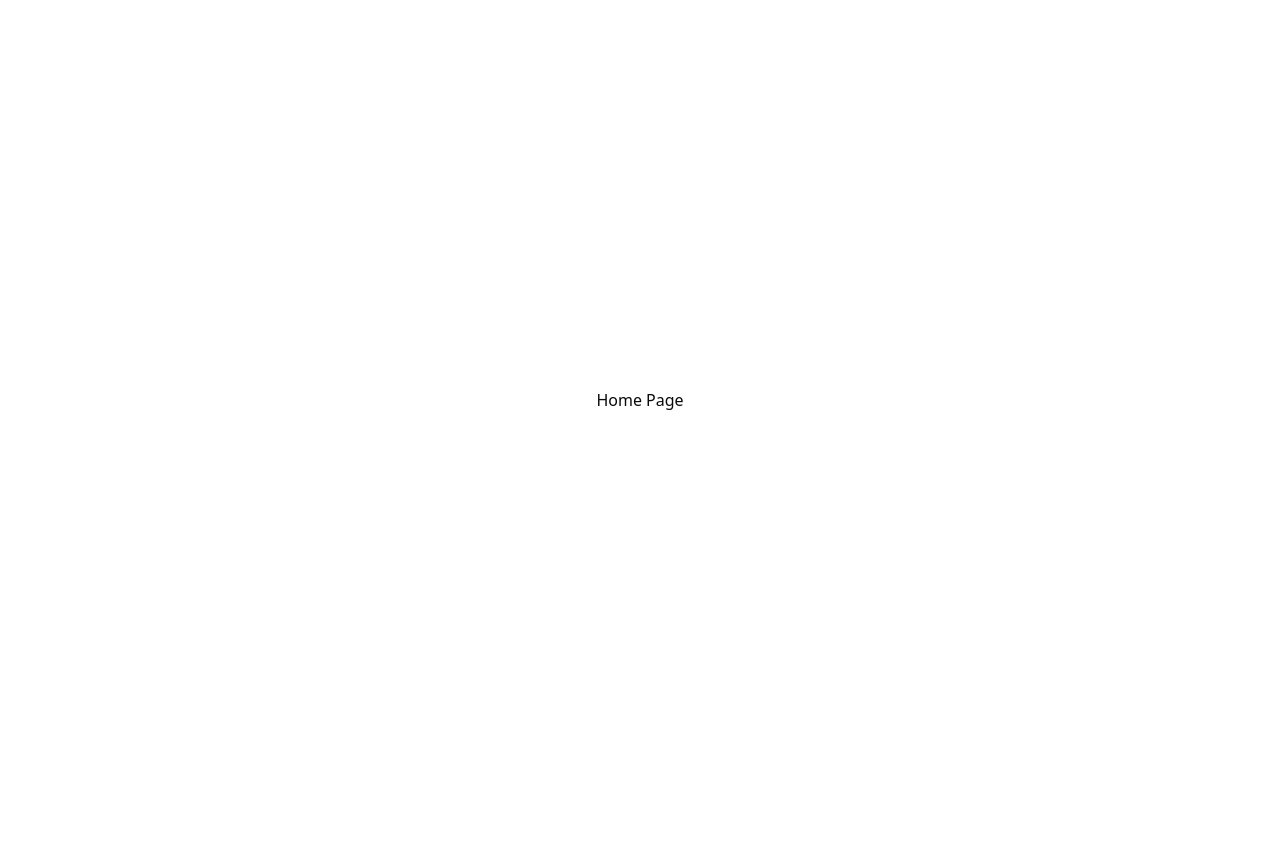
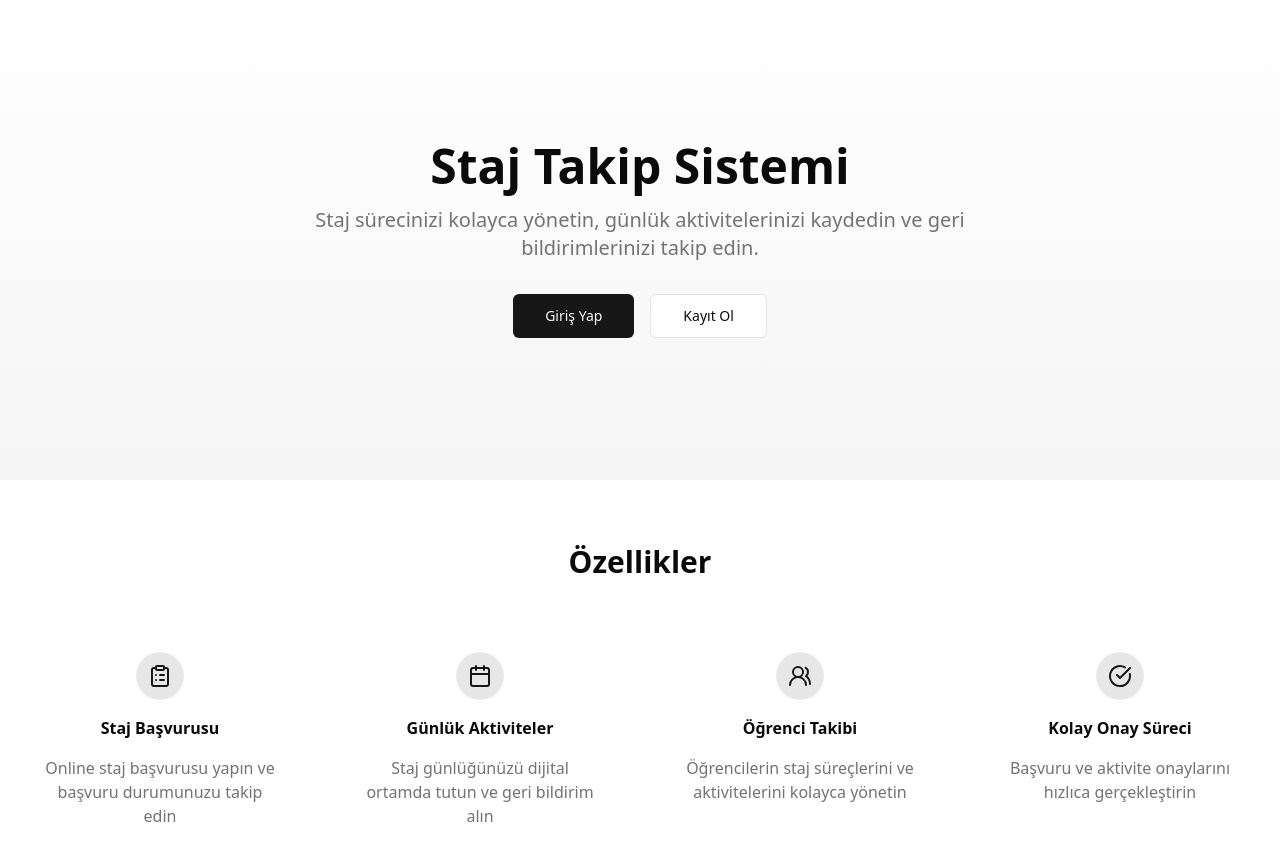
Before and after one commit to berkayderin/internship-online, a Next.js app: page / in a window 1280 px wide. Shown: the top 860 px of the page. Before the commit the page ends 800 px from the top, so only its background shows below. Built offline with nearby package versions, Linux system fonts and the light colour scheme.

Commit message:
feat: redesign HomePage layout with hero and features sections; enhance form components for better usability in CreatePeriodDialog

```diff
--- a/app/page.js
+++ b/app/page.js
@@ -1,11 +1,94 @@
-import React from 'react'
+'use client'
 
-const HomePage = () => {
+import { useRouter } from 'next/navigation'
+import { Button } from '@/components/ui/button'
+import {
+	ClipboardList,
+	Calendar,
+	Users2,
+	CheckCircle
+} from 'lucide-react'
+
+export default function HomePage() {
+	const router = useRouter()
+
 	return (
-		<div className="flex justify-center items-center h-screen">
-			<h1>Home Page</h1>
+		<div className="min-h-screen">
+			{/* Hero Section */}
+			<div className="flex flex-col items-center justify-center min-h-[60vh] bg-gradient-to-b from-background to-muted px-4">
+				<div className="text-center space-y-4 max-w-3xl">
+					<h1 className="text-4xl sm:text-5xl font-bold">
+						Staj Takip Sistemi
+					</h1>
+					<p className="text-muted-foreground text-lg sm:text-xl max-w-2xl mx-auto">
+						Staj sürecinizi kolayca yönetin, günlük aktivitelerinizi
+						kaydedin ve geri bildirimlerinizi takip edin.
+					</p>
+					<div className="flex gap-4 justify-center pt-4">
+						<Button size="lg" onClick={() => router.push('/login')}>
+							Giriş Yap
+						</Button>
+						<Button
+							size="lg"
+							variant="outline"
+							onClick={() => router.push('/register')}
+						>
+							Kayıt Ol
+						</Button>
+					</div>
+				</div>
+			</div>
+
+			{/* Features Section */}
+			<div className="container mx-auto py-16 px-4">
+				<h2 className="text-3xl font-bold text-center mb-12">
+					Özellikler
+				</h2>
+				<div className="grid grid-cols-1 md:grid-cols-2 lg:grid-cols-4 gap-8">
+					<div className="flex flex-col items-center text-center space-y-4 p-6">
+						<div className="bg-primary/10 p-3 rounded-full">
+							<ClipboardList className="h-6 w-6 text-primary" />
+						</div>
+						<h3 className="font-semibold">Staj Başvurusu</h3>
+						<p className="text-muted-foreground">
+							Online staj başvurusu yapın ve başvuru durumunuzu takip
+							edin
+						</p>
+					</div>
+
+					<div className="flex flex-col items-center text-center space-y-4 p-6">
+						<div className="bg-primary/10 p-3 rounded-full">
+							<Calendar className="h-6 w-6 text-primary" />
+						</div>
+						<h3 className="font-semibold">Günlük Aktiviteler</h3>
+						<p className="text-muted-foreground">
+							Staj günlüğünüzü dijital ortamda tutun ve geri bildirim
+							alın
+						</p>
+					</div>
+
+					<div className="flex flex-col items-center text-center space-y-4 p-6">
+						<div className="bg-primary/10 p-3 rounded-full">
+							<Users2 className="h-6 w-6 text-primary" />
+						</div>
+						<h3 className="font-semibold">Öğrenci Takibi</h3>
+						<p className="text-muted-foreground">
+							Öğrencilerin staj süreçlerini ve aktivitelerini kolayca
+							yönetin
+						</p>
+					</div>
+
+					<div className="flex flex-col items-center text-center space-y-4 p-6">
+						<div className="bg-primary/10 p-3 rounded-full">
+							<CheckCircle className="h-6 w-6 text-primary" />
+						</div>
+						<h3 className="font-semibold">Kolay Onay Süreci</h3>
+						<p className="text-muted-foreground">
+							Başvuru ve aktivite onaylarını hızlıca gerçekleştirin
+						</p>
+					</div>
+				</div>
+			</div>
 		</div>
 	)
 }
-
-export default HomePage
--- a/components/ui/form.jsx
+++ b/components/ui/form.jsx
@@ -1,25 +1,25 @@
-"use client";
-import * as React from "react"
-import { Slot } from "@radix-ui/react-slot"
-import { Controller, FormProvider, useFormContext } from "react-hook-form";
+'use client'
+import * as React from 'react'
+import { Slot } from '@radix-ui/react-slot'
+import {
+	Controller,
+	FormProvider,
+	useFormContext
+} from 'react-hook-form'
 
-import { cn } from "@/lib/utils"
-import { Label } from "@/components/ui/label"
+import { cn } from '@/lib/utils'
+import { Label } from '@/components/ui/label'
 
 const Form = FormProvider
 
 const FormFieldContext = React.createContext({})
 
-const FormField = (
-  {
-    ...props
-  }
-) => {
+const FormField = ({ ...props }) => {
 	return (
-    (<FormFieldContext.Provider value={{ name: props.name }}>
+		<FormFieldContext.Provider value={{ name: props.name }}>
 			<Controller {...props} />
-    </FormFieldContext.Provider>)
-  );
+		</FormFieldContext.Provider>
+	)
 }
 
 const useFormField = () => {
@@ -30,7 +30,7 @@ const useFormField = () => {
 	const fieldState = getFieldState(fieldContext.name, formState)
 
 	if (!fieldContext) {
-    throw new Error("useFormField should be used within <FormField>")
+		throw new Error('useFormField should be used within <FormField>')
 	}
 
 	const { id } = itemContext
@@ -41,7 +41,7 @@ const useFormField = () => {
 		formItemId: `${id}-form-item`,
 		formDescriptionId: `${id}-form-item-description`,
 		formMessageId: `${id}-form-item-message`,
-    ...fieldState,
+		...fieldState
 	}
 }
 
@@ -51,31 +51,37 @@ const FormItem = React.forwardRef(({ className, ...props }, ref) => {
 	const id = React.useId()
 
 	return (
-    (<FormItemContext.Provider value={{ id }}>
-      <div ref={ref} className={cn("space-y-2", className)} {...props} />
-    </FormItemContext.Provider>)
-  );
+		<FormItemContext.Provider value={{ id }}>
+			<div
+				ref={ref}
+				className={cn('space-y-2', className)}
+				{...props}
+			/>
+		</FormItemContext.Provider>
+	)
 })
-FormItem.displayName = "FormItem"
+FormItem.displayName = 'FormItem'
 
 const FormLabel = React.forwardRef(({ className, ...props }, ref) => {
 	const { error, formItemId } = useFormField()
 
 	return (
-    (<Label
+		<Label
 			ref={ref}
-      className={cn(error && "text-destructive", className)}
+			className={cn(error && 'text-destructive', className)}
 			htmlFor={formItemId}
-      {...props} />)
-  );
+			{...props}
+		/>
+	)
 })
-FormLabel.displayName = "FormLabel"
+FormLabel.displayName = 'FormLabel'
 
 const FormControl = React.forwardRef(({ ...props }, ref) => {
-  const { error, formItemId, formDescriptionId, formMessageId } = useFormField()
+	const { error, formItemId, formDescriptionId, formMessageId } =
+		useFormField()
 
 	return (
-    (<Slot
+		<Slot
 			ref={ref}
 			id={formItemId}
 			aria-describedby={
@@ -84,25 +90,30 @@ const FormControl = React.forwardRef(({ ...props }, ref) => {
 					: `${formDescriptionId} ${formMessageId}`
 			}
 			aria-invalid={!!error}
-      {...props} />)
-  );
+			{...props}
+		/>
+	)
 })
-FormControl.displayName = "FormControl"
+FormControl.displayName = 'FormControl'
 
-const FormDescription = React.forwardRef(({ className, ...props }, ref) => {
+const FormDescription = React.forwardRef(
+	({ className, ...props }, ref) => {
 		const { formDescriptionId } = useFormField()
 
 		return (
-    (<p
+			<p
 				ref={ref}
 				id={formDescriptionId}
-      className={cn("text-sm text-muted-foreground", className)}
-      {...props} />)
-  );
-})
-FormDescription.displayName = "FormDescription"
+				className={cn('text-sm text-muted-foreground', className)}
+				{...props}
+			/>
+		)
+	}
+)
+FormDescription.displayName = 'FormDescription'
 
-const FormMessage = React.forwardRef(({ className, children, ...props }, ref) => {
+const FormMessage = React.forwardRef(
+	({ className, children, ...props }, ref) => {
 		const { error, formMessageId } = useFormField()
 		const body = error ? String(error?.message) : children
 
@@ -111,16 +122,21 @@ const FormMessage = React.forwardRef(({ className, children, ...props }, ref) =>
 		}
 
 		return (
-    (<p
+			<p
 				ref={ref}
 				id={formMessageId}
-      className={cn("text-sm font-medium text-destructive", className)}
-      {...props}>
+				className={cn(
+					'text-xs font-normal text-destructive',
+					className
+				)}
+				{...props}
+			>
 				{body}
-    </p>)
-  );
-})
-FormMessage.displayName = "FormMessage"
+			</p>
+		)
+	}
+)
+FormMessage.displayName = 'FormMessage'
 
 export {
 	useFormField,
@@ -130,5 +146,5 @@ export {
 	FormControl,
 	FormDescription,
 	FormMessage,
-  FormField,
+	FormField
 }
```
Also changed, not shown: features/internship-periods/components/CreatePeriodDialog.jsx (+29 -9 lines). Lines whose indentation alone changed are shown as unchanged.
